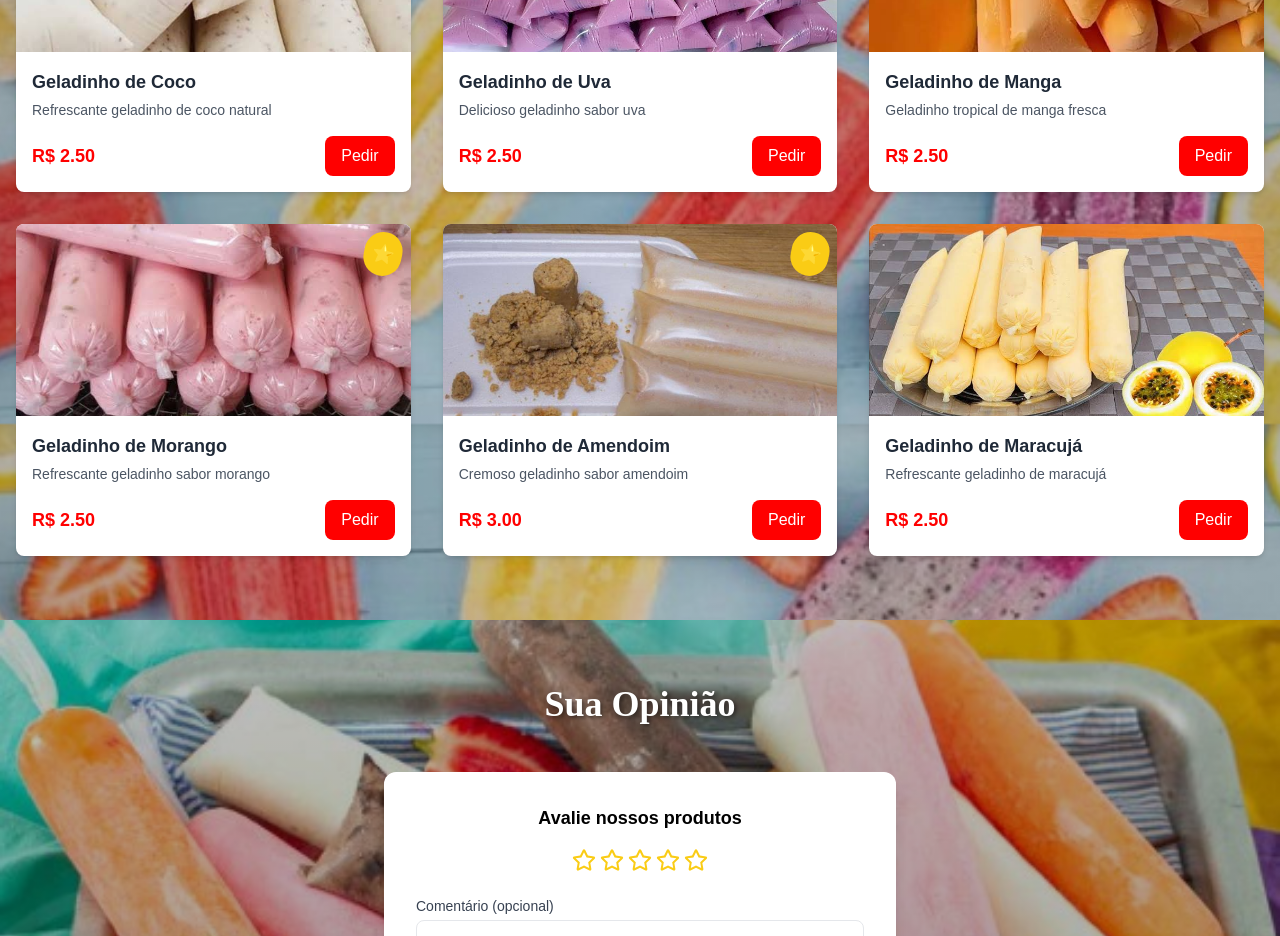
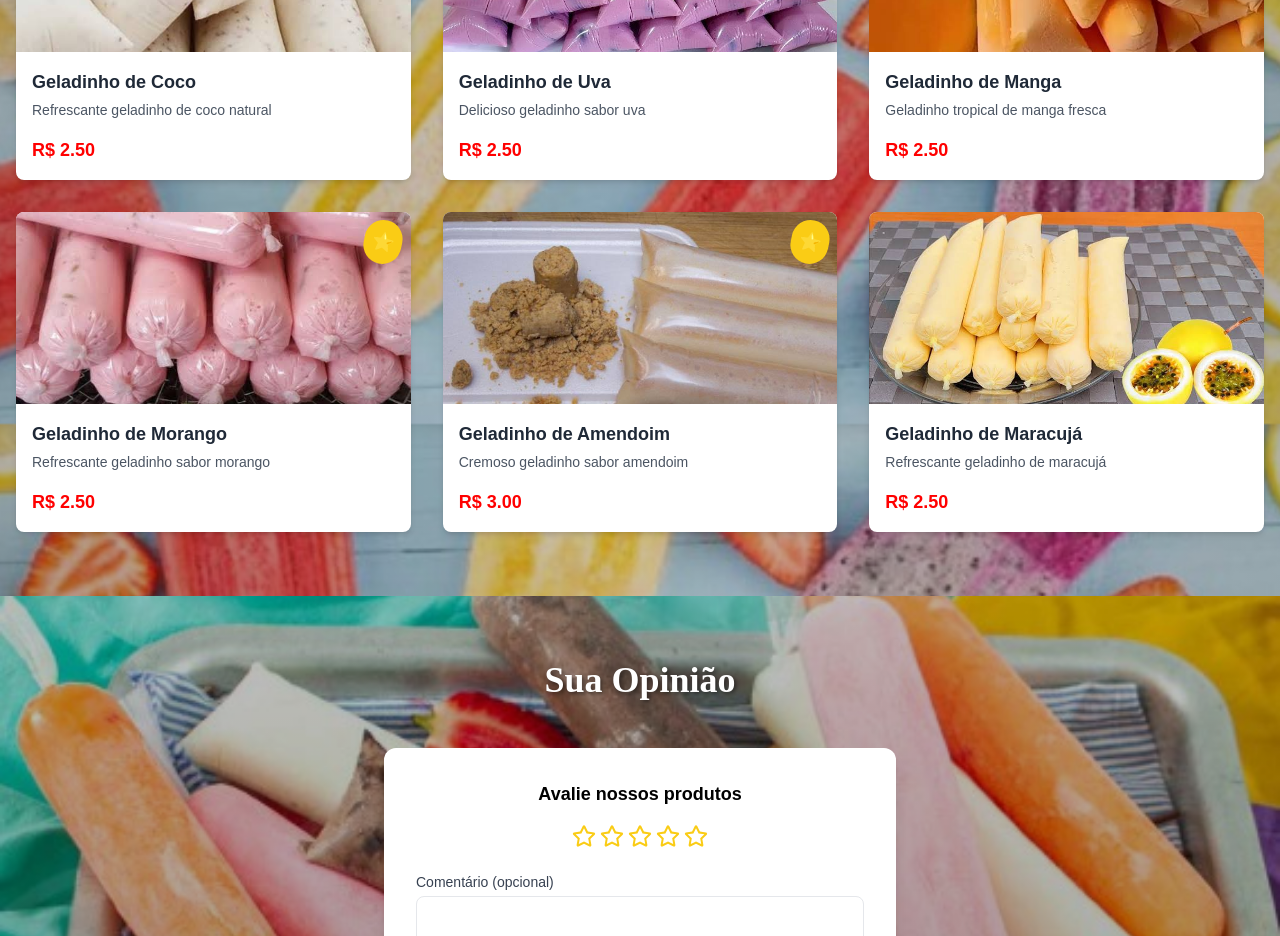
Before and after one commit to KaikSAlves/projeto-desenvolvimento-web-frontend, a React (Vite) app: page / in a window 1280 px wide. Shown: the part 1240-2176 px from the top of the page. Built offline with nearby package versions, Linux system fonts and the light colour scheme.

Commit message:
Pequenos ajustes ProductCard

```diff
--- a/src/components/ProductCard.jsx
+++ b/src/components/ProductCard.jsx
@@ -23,9 +23,6 @@ const ProductCard = ({ name, description, price, image, isHighlight }) => {
           <span className="text-primary font-bold text-lg">
             R$ {price.toFixed(2)}
           </span>
-          <button className="bg-primary hover:bg-secondary text-white px-4 py-2 rounded-lg transition-all duration-300 transform hover:scale-105 focus:outline-none focus:ring-2 focus:ring-primary focus:ring-opacity-50">
-            Pedir
-          </button>
         </div>
       </div>
     </div>
```
Also changed, not shown: src/pages/HomePage.jsx (line endings or trailing spaces).
